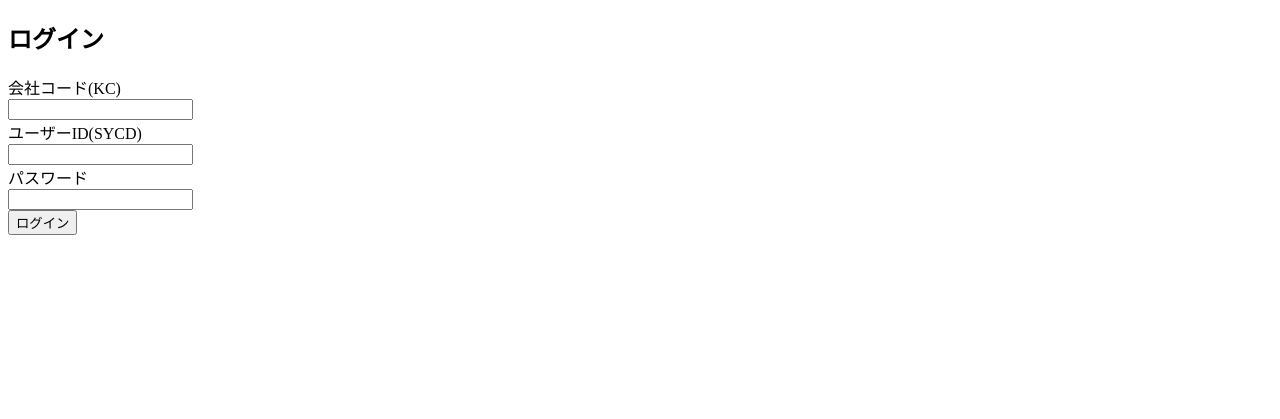
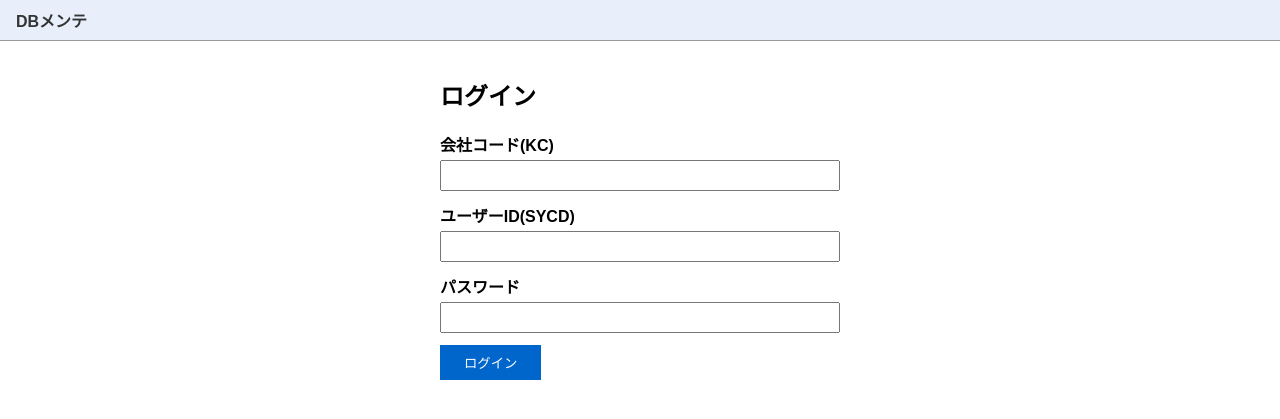
Before and after one commit to murata1215/dbmente, a FastAPI app: page /login in a window 1280 px wide. Shown: the top 419 px of the page. Run offline with FastAPI, Linux system fonts and the light colour scheme.

Commit message:
PR2: Template/layout cleanup - add app name, message area, consistent styling
Co-Authored-By: Keisuke Murata <fwjg2507@gmail.com>

```diff
--- a/templates/login.html
+++ b/templates/login.html
@@ -1,27 +1,47 @@
 <!doctype html>
-<html>
-<head><meta charset="utf-8"><title>Login</title></head>
+<html lang="ja">
+<head>
+  <meta charset="utf-8">
+  <title>ログイン - DBメンテ</title>
+  <style>
+    body { font-family: sans-serif; margin: 0; padding: 0; }
+    .header { background: #e8eefa; padding: 8px 16px; border-bottom: 1px solid #999; }
+    .header .app-title { font-size: 16px; font-weight: bold; color: #333; }
+    .content { padding: 16px; max-width: 400px; margin: 0 auto; }
+    .message-error { background: #ffe0e0; border: 1px solid #c00; color: #900; padding: 8px 12px; border-radius: 4px; margin-bottom: 16px; }
+    .form-group { margin-bottom: 12px; }
+    .form-group label { display: block; margin-bottom: 4px; font-weight: bold; }
+    .form-group input { width: 100%; padding: 6px; box-sizing: border-box; }
+    .submit-btn { background: #0066cc; color: #fff; border: none; padding: 8px 24px; cursor: pointer; }
+    .submit-btn:hover { background: #0055aa; }
+  </style>
+</head>
 <body>
+  <div class="header">
+    <div class="app-title">DBメンテ</div>
+  </div>
+  <div class="content">
     <h2>ログイン</h2>
 
     {% if error %}
-    <p style="color:red;">{{ error }}</p>
+    <div class="message-error">{{ error }}</div>
     {% endif %}
 
     <form method="post" action="/login">
-    <div>
-      <label>会社コード(KC)</label><br>
+      <div class="form-group">
+        <label>会社コード(KC)</label>
         <input name="kc" maxlength="2" required>
       </div>
-    <div>
-      <label>ユーザーID(SYCD)</label><br>
+      <div class="form-group">
+        <label>ユーザーID(SYCD)</label>
         <input name="sycd" maxlength="5" required>
       </div>
-    <div>
-      <label>パスワード</label><br>
+      <div class="form-group">
+        <label>パスワード</label>
         <input name="password" type="password" maxlength="20" required>
       </div>
-    <button type="submit">ログイン</button>
+      <button type="submit" class="submit-btn">ログイン</button>
     </form>
+  </div>
 </body>
 </html>
```
Also changed, not shown: templates/base.html (+16 -1 lines), templates/work.html (+9 -9 lines). Lines whose indentation alone changed are shown as unchanged.
